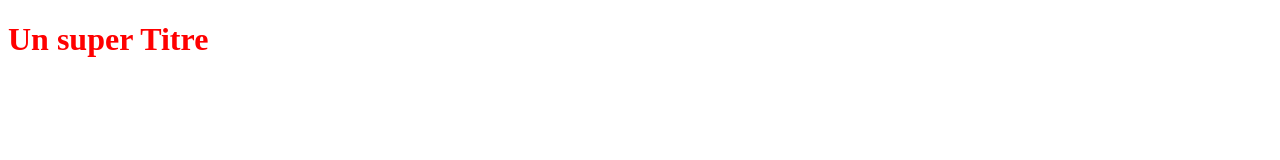
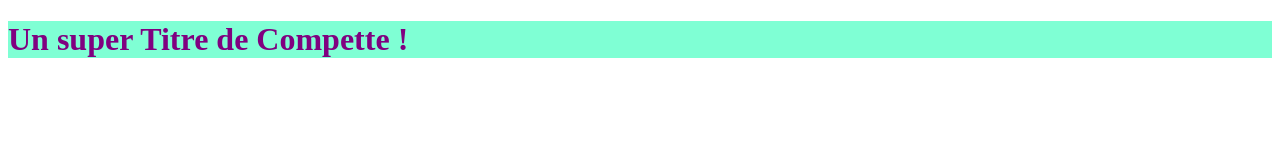
Before and after one commit to Aurele3000/PremierProjet, a plain HTML site: page index.html in a window 1280 px wide. Drawn offline with Linux system fonts and the light colour scheme.

Commit message:
Modification du titre et du fond

```diff
--- a/index.html
+++ b/index.html
@@ -8,6 +8,6 @@
     <link rel="stylesheet" href="style.css" href="styles.css" />
   </head>
   <body>
-    <h1>Un super Titre</h1>
+    <h1>Un super Titre de Compette !</h1>
   </body>
 </html>
--- a/style.css
+++ b/style.css
@@ -1,3 +1,4 @@
 h1 {
-  color: red;
+  color: purple;
+  background-color: aquamarine;
 }
```
